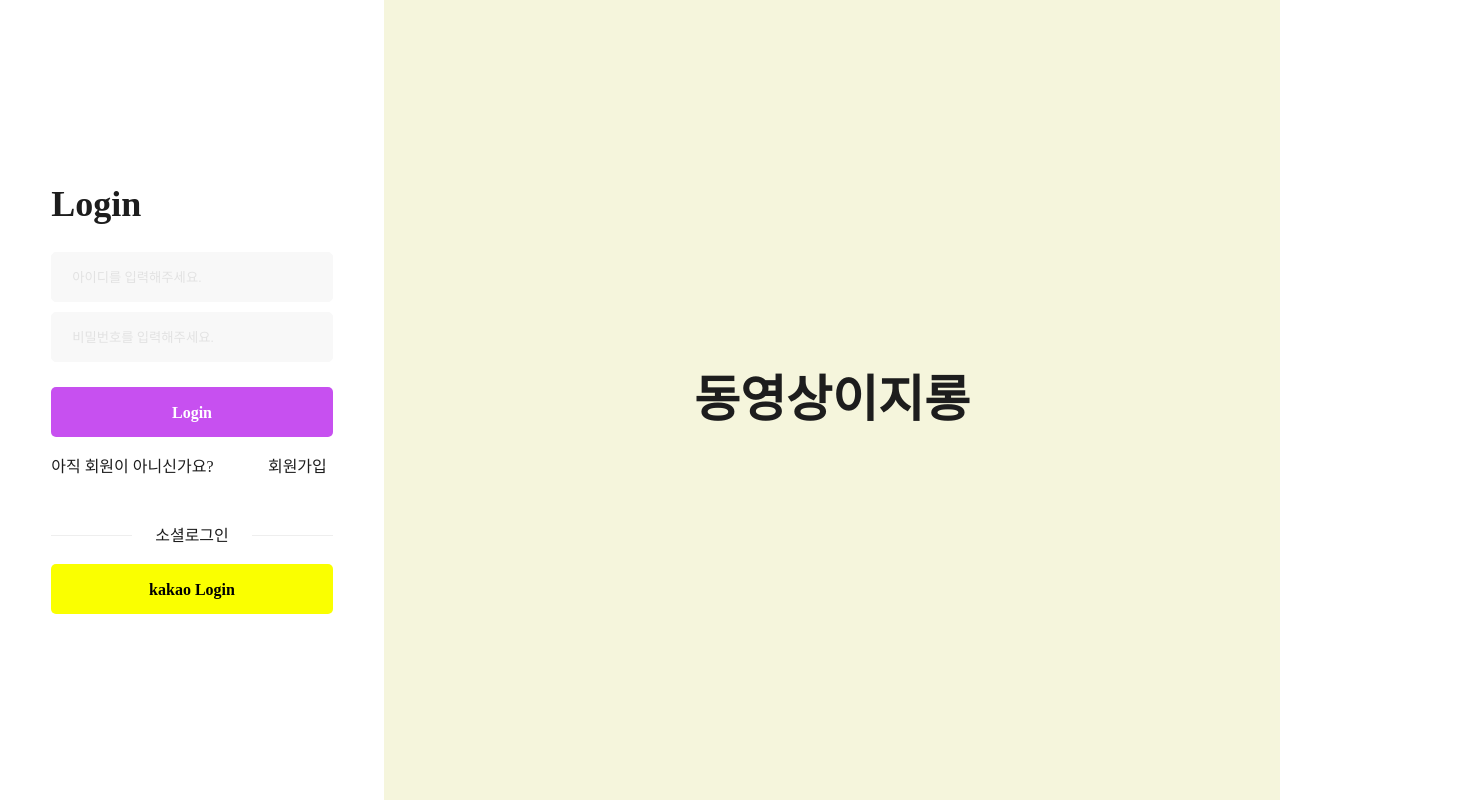
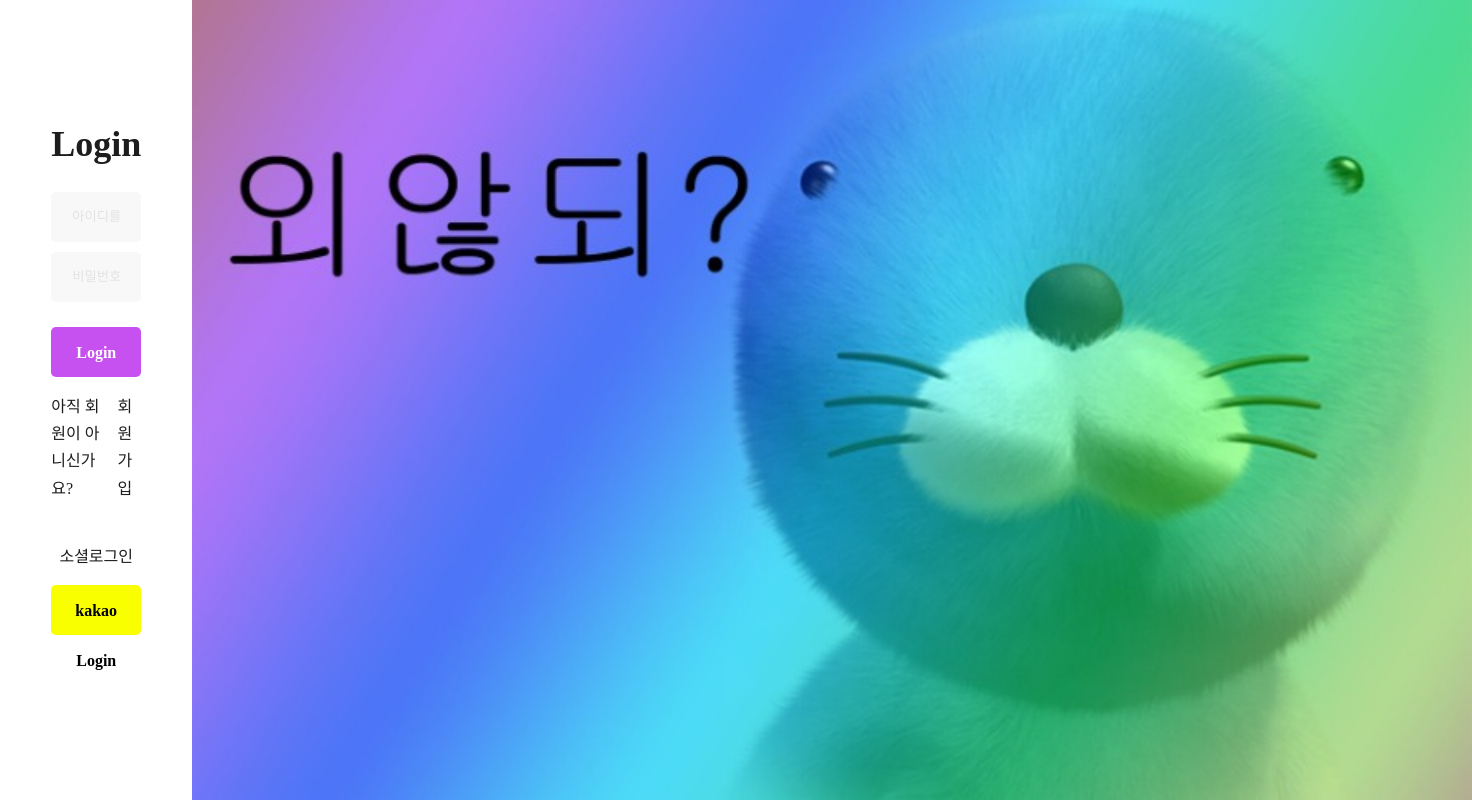
Before and after one commit to toyProjectFE/calendar_v2, a React (Create React App) app: page / in a window 1280 px wide. Shown: the whole page, 1472 px wide, since content can reach past the window. Built offline with nearby package versions, Linux system fonts and the light colour scheme.

Commit message:
Update Login.jsx

```diff
--- a/src/components/Login/Login.jsx
+++ b/src/components/Login/Login.jsx
@@ -15,7 +15,7 @@ import { useMutation, useQueryClient } from "react-query";
 import { loginUser } from "../../axios/api";
 import { useNavigate } from "react-router";
 import { setCookie } from "../../axios/cookies";
-
+import bonobono from "./bonobono.jpeg";
 function Login() {
   const [userId, setUserId] = useState("");
   const [userPw, setUserPw] = useState("");
@@ -95,7 +95,7 @@ function Login() {
 
         </form>
       </StyledDiv>
-      <Liha>동영상이지롱</Liha>
+      <img src={bonobono}></img>
     </MainContainer>
   );
 }
```
